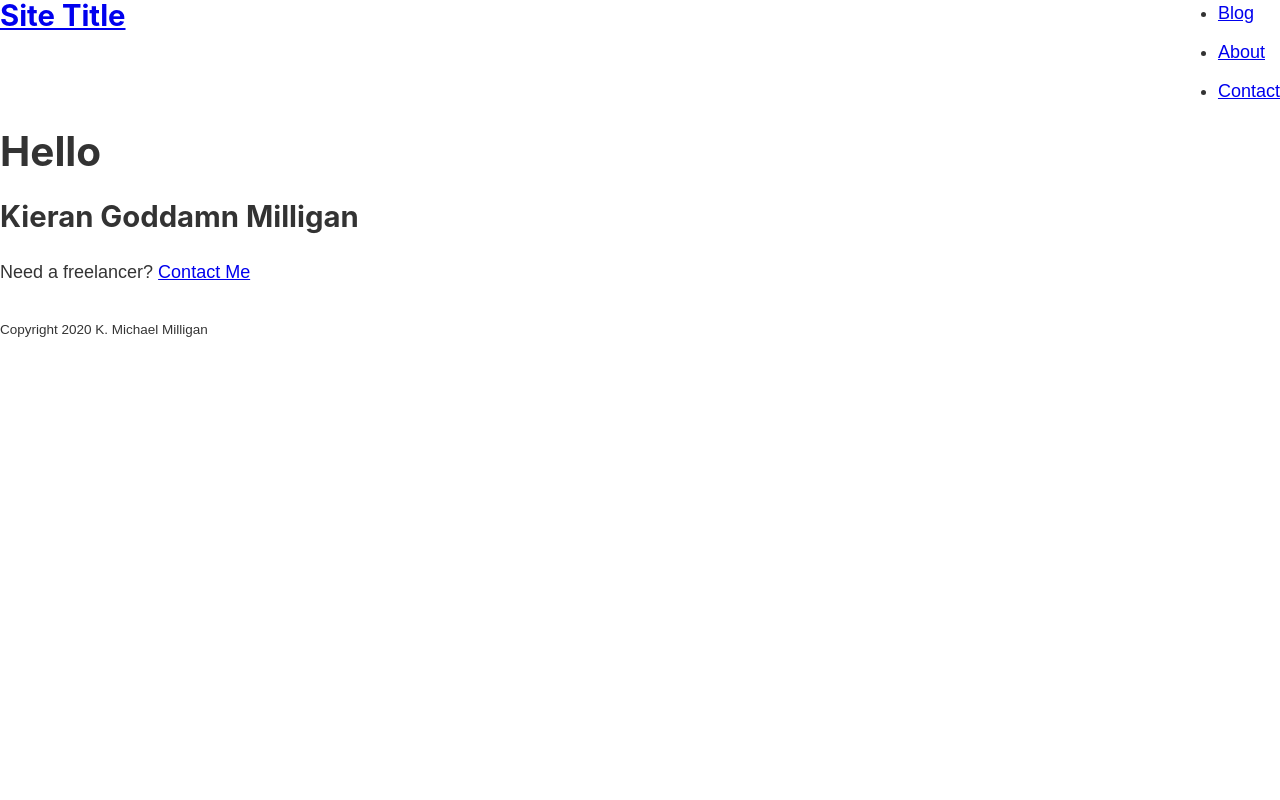
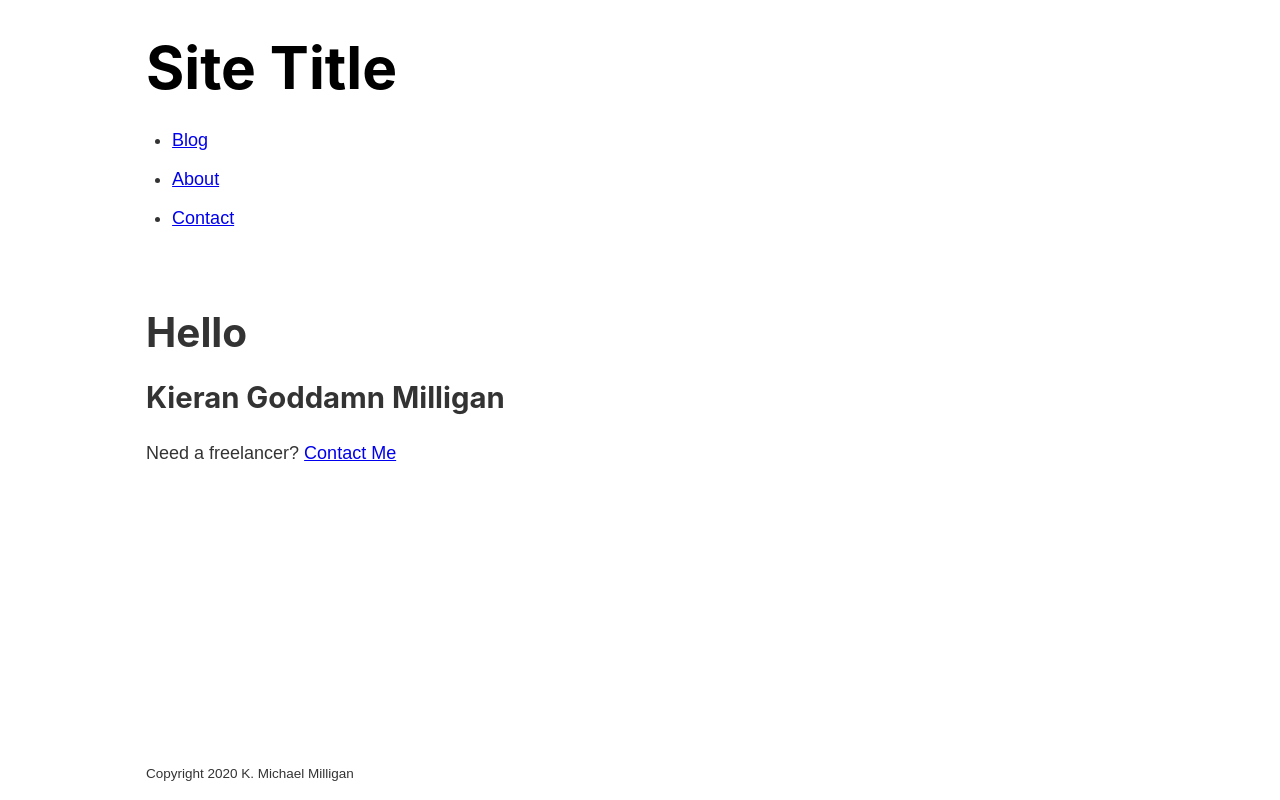
Before and after one commit to Kieran815/gatsby-bootcamp, a Gatsby site: page / in a window 1280 px wide. Built offline with nearby package versions, Linux system fonts and the light colour scheme; Gatsby itself is replaced by a stand-in of ours.

Commit message:
completed through 1:28:26

```diff
--- a/src/components/header.js
+++ b/src/components/header.js
@@ -1,19 +1,20 @@
 import React from "react";
 import { Link } from "gatsby";
+import headerStyles from "./header.module.scss";
 
 const Header = () => {
   return(
-    <div style={{ display: "flex", justifyContent: "space-between" }}>
-      <header>
-        <h2><Link to="/">Site Title</Link></h2>
+    <div>
+      <header className={headerStyles.header}>
+        <h2><Link className={headerStyles.title}to="/">Site Title</Link></h2>
+        <nav>
+          <ul className={headerStyles.navList}>
+            <li><Link className={headerStyles.navItem} activeClassName={headerStyles.activeNavItem} to="/blog">Blog</Link></li>
+            <li><Link className={headerStyles.navItem} activeClassName={headerStyles.activeNavItem} to="/about">About</Link></li>
+            <li><Link className={headerStyles.navItem} activeClassName={headerStyles.activeNavItem} to="/contact">Contact</Link></li>
+          </ul>
+        </nav>
       </header>
-      <nav>
-        <ul>
-          <li><Link to="/blog">Blog</Link></li>
-          <li><Link to="/about">About</Link></li>
-          <li><Link to="/contact">Contact</Link></li>
-        </ul>
-      </nav>
     </div>
   )
 }
--- /dev/null
+++ b/src/components/header.module.scss
@@ -0,0 +1,30 @@
+.header {
+  padding: 1em 0 3em;
+}
+
+.title {
+  color: #000;
+  font-size: 2em;
+  text-decoration: none;
+}
+
+.nav-list {
+  display: flex;
+  list-style-type: none;
+  margin: 0;
+}
+
+.nav-item {
+  color: #999999;
+  font-size: 0.9rem;
+  margin-right: 1.3rem;
+  text-decoration: none;
+}
+
+.nav-item:hover {
+  color: #666;
+}
+
+.active-nav-item {
+  color: #333;
+}
--- a/src/components/layout.js
+++ b/src/components/layout.js
@@ -2,13 +2,16 @@ import React from 'react';
 import '../styles/index.scss';
 import Header from "./header";
 import Footer from "./footer";
+import layoutStyles from "./layout.module.scss";
 
 
 const Layout = (props) => {
   return (
-    <div>
-      <Header />
-      {props.children}
+    <div className={layoutStyles.container}>
+      <div className={layoutStyles.content}>
+        <Header />
+        {props.children}
+      </div>
       <Footer />
     </div>
   )
--- /dev/null
+++ b/src/components/layout.module.scss
@@ -0,0 +1,13 @@
+.container {
+  margin: 0 auto;
+  max-width: 80%;
+  padding: 1em;
+
+  display: flex;
+  flex-direction: column;
+  min-height: 100vh;
+}
+
+.content {
+  flex-grow: 1;
+}
```
